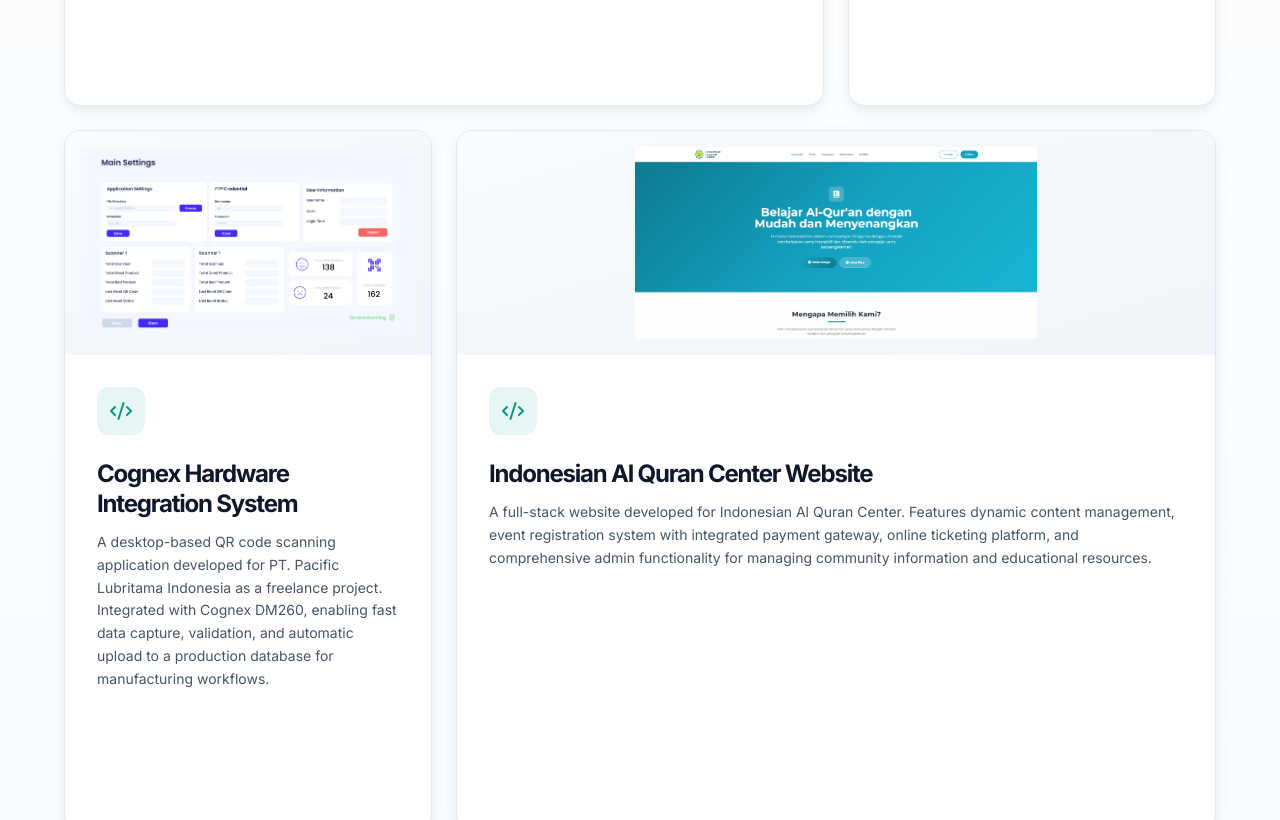
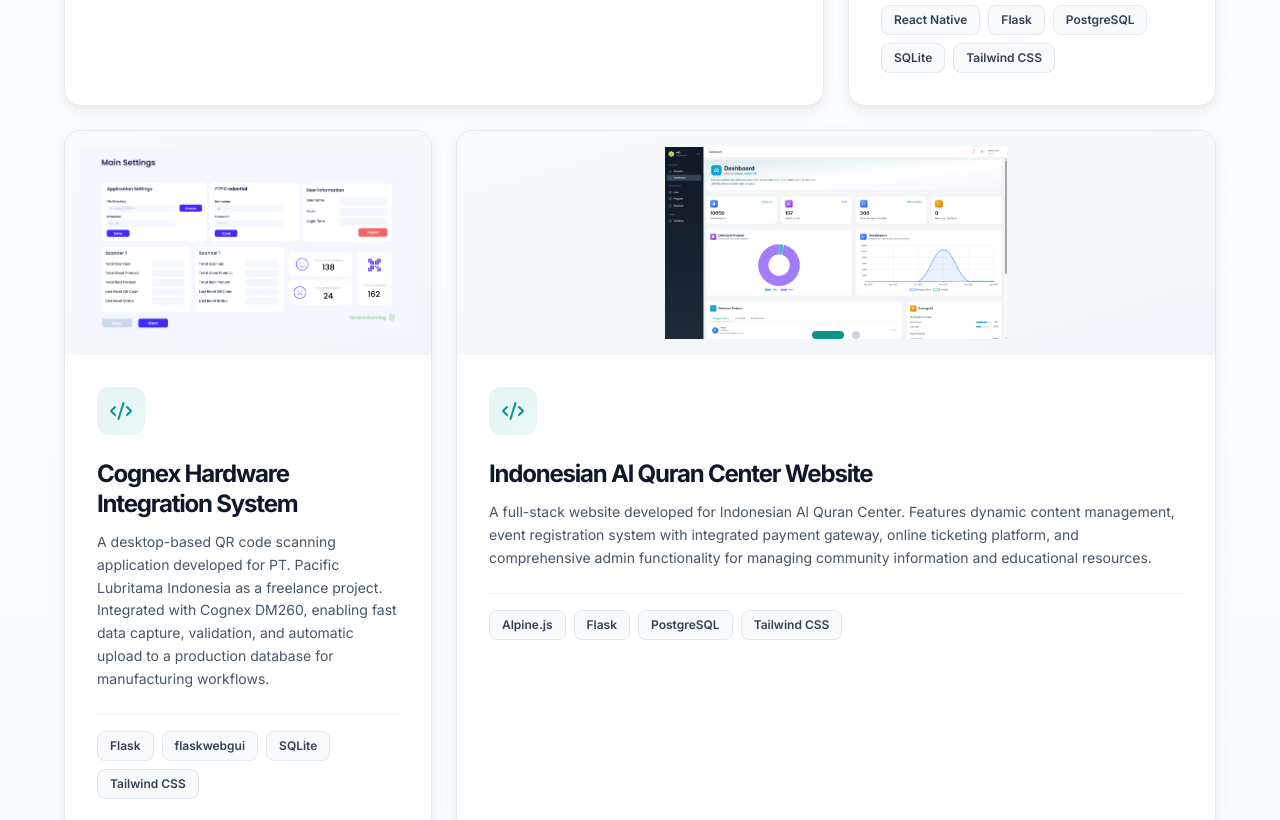
Before and after one commit to naufalwdd/naufalwdd.github.io, a React (Vite) app: page / in a window 1280 px wide. Shown: the part 3500-4320 px from the top of the page. Built offline with nearby package versions, Linux system fonts and the light colour scheme.

Commit message:
add carousel

```diff
--- a/src/components/Projects.tsx
+++ b/src/components/Projects.tsx
@@ -1,12 +1,14 @@
 import { motion } from 'framer-motion';
 import { ExternalLink, Code2, X } from 'lucide-react';
-import { useState } from 'react';
+import { useState, useEffect } from 'react';
 
 // Import images
 import PWAImage from '../assets/PWA.png';
 import POSImage from '../assets/POS.jpg';
+import POS2Image from '../assets/POS2.jpg';
 import PLIImage from '../assets/PLI.png';
 import IACImage from '../assets/IAC.png';
+import IAC2Image from '../assets/IAC2.png';
 
 const projects = [
     {
@@ -24,7 +26,7 @@ const projects = [
         tech: ["React Native", "Flask", "PostgreSQL", "SQLite", "Tailwind CSS"],
         gradient: "from-emerald-500/10 via-teal-500/10 to-green-500/10",
         span: "md:col-span-1",
-        image: POSImage
+        images: [POSImage, POS2Image]
     },
     {
         title: "Cognex Hardware Integration System",
@@ -37,16 +39,36 @@ const projects = [
     {
         title: "Indonesian Al Quran Center Website",
         description: "A full-stack website developed for Indonesian Al Quran Center. Features dynamic content management, event registration system with integrated payment gateway, online ticketing platform, and comprehensive admin functionality for managing community information and educational resources.",
-        tech: ["React.js", "Flask", "PostgreSQL", "Tailwind CSS"],
+        tech: ["Alpine.js", "Flask", "PostgreSQL", "Tailwind CSS"],
         gradient: "from-orange-500/10 via-amber-500/10 to-yellow-500/10",
         span: "md:col-span-2",
         link: "https://indonesianalqurancenter.or.id",
-        image: IACImage
+        images: [IAC2Image, IACImage]
     }
 ];
 
 export default function Projects() {
     const [selectedImage, setSelectedImage] = useState<{ src: string; title: string } | null>(null);
+    const [carouselIndices, setCarouselIndices] = useState<Record<number, number>>({});
+
+    // Auto-rotate carousel images
+    useEffect(() => {
+        const interval = setInterval(() => {
+            setCarouselIndices(prev => {
+                const newIndices = { ...prev };
+                projects.forEach((project, index) => {
+                    if ((project as any).images) {
+                        const currentIndex = prev[index] || 0;
+                        const imagesLength = (project as any).images.length;
+                        newIndices[index] = (currentIndex + 1) % imagesLength;
+                    }
+                });
+                return newIndices;
+            });
+        }, 3000); // Change image every 3 seconds
+
+        return () => clearInterval(interval);
+    }, []);
 
     const container = {
         hidden: { opacity: 0 },
@@ -95,14 +117,92 @@ export default function Projects() {
                             {/* Gradient Background */}
                             <div className={`absolute inset-0 bg-gradient-to-br ${project.gradient} opacity-0 group-hover:opacity-100 transition-opacity duration-500`} />
 
-                            {/* Project Image */}
-                            {project.image && (
+                            {/* Project Image or Carousel */}
+                            {((project as any).images || (project as any).image) && (
+                                <div className="relative h-56 overflow-hidden bg-gradient-to-br from-slate-50 to-slate-100 flex items-center justify-center rounded-t-2xl">
+                                    {(project as any).images ? (
+                                        // Carousel for multiple images
+                                        <>
                                             <div
-                                    onClick={() => setSelectedImage({ src: project.image!, title: project.title })}
-                                    className="relative h-56 overflow-hidden bg-gradient-to-br from-slate-50 to-slate-100 flex items-center justify-center rounded-t-2xl cursor-pointer group/image"
+                                                onClick={() => {
+                                                    const currentIndex = carouselIndices[index] || 0;
+                                                    setSelectedImage({
+                                                        src: (project as any).images[currentIndex],
+                                                        title: project.title
+                                                    });
+                                                }}
+                                                className="w-full h-full cursor-pointer group/image"
                                             >
                                                 <img
-                                        src={project.image}
+                                                    src={(project as any).images[carouselIndices[index] || 0]}
+                                                    alt={`${project.title} - Image ${(carouselIndices[index] || 0) + 1}`}
+                                                    className="w-full h-full object-contain p-4 group-hover/image:scale-110 transition-transform duration-500"
+                                                />
+                                                <div className="absolute inset-0 bg-black/0 group-hover/image:bg-black/5 transition-colors duration-300 flex items-center justify-center">
+                                                    <span className="text-white bg-accent/90 px-4 py-2 rounded-full text-sm font-semibold opacity-0 group-hover/image:opacity-100 transition-opacity duration-300">
+                                                        Click to preview
+                                                    </span>
+                                                </div>
+                                            </div>
+
+                                            {/* Carousel Navigation */}
+                                            <div className="absolute bottom-4 left-1/2 -translate-x-1/2 flex gap-2 z-10">
+                                                {(project as any).images.map((_: any, imgIndex: number) => (
+                                                    <button
+                                                        key={imgIndex}
+                                                        onClick={(e) => {
+                                                            e.stopPropagation();
+                                                            setCarouselIndices(prev => ({ ...prev, [index]: imgIndex }));
+                                                        }}
+                                                        className={`w-2 h-2 rounded-full transition-all duration-300 ${(carouselIndices[index] || 0) === imgIndex
+                                                            ? 'bg-accent w-8'
+                                                            : 'bg-slate-300 hover:bg-slate-400'
+                                                            }`}
+                                                        aria-label={`View image ${imgIndex + 1}`}
+                                                    />
+                                                ))}
+                                            </div>
+
+                                            {/* Previous/Next Buttons */}
+                                            <button
+                                                onClick={(e) => {
+                                                    e.stopPropagation();
+                                                    const currentIndex = carouselIndices[index] || 0;
+                                                    const newIndex = currentIndex === 0
+                                                        ? (project as any).images.length - 1
+                                                        : currentIndex - 1;
+                                                    setCarouselIndices(prev => ({ ...prev, [index]: newIndex }));
+                                                }}
+                                                className="absolute left-2 top-1/2 -translate-y-1/2 p-2 bg-white/80 hover:bg-white rounded-full shadow-md opacity-0 group-hover:opacity-100 transition-opacity duration-300 z-10"
+                                                aria-label="Previous image"
+                                            >
+                                                <svg className="w-5 h-5 text-slate-700" fill="none" stroke="currentColor" viewBox="0 0 24 24">
+                                                    <path strokeLinecap="round" strokeLinejoin="round" strokeWidth={2} d="M15 19l-7-7 7-7" />
+                                                </svg>
+                                            </button>
+                                            <button
+                                                onClick={(e) => {
+                                                    e.stopPropagation();
+                                                    const currentIndex = carouselIndices[index] || 0;
+                                                    const newIndex = (currentIndex + 1) % (project as any).images.length;
+                                                    setCarouselIndices(prev => ({ ...prev, [index]: newIndex }));
+                                                }}
+                                                className="absolute right-2 top-1/2 -translate-y-1/2 p-2 bg-white/80 hover:bg-white rounded-full shadow-md opacity-0 group-hover:opacity-100 transition-opacity duration-300 z-10"
+                                                aria-label="Next image"
+                                            >
+                                                <svg className="w-5 h-5 text-slate-700" fill="none" stroke="currentColor" viewBox="0 0 24 24">
+                                                    <path strokeLinecap="round" strokeLinejoin="round" strokeWidth={2} d="M9 5l7 7-7 7" />
+                                                </svg>
+                                            </button>
+                                        </>
+                                    ) : (
+                                        // Single image (existing behavior)
+                                        <div
+                                            onClick={() => setSelectedImage({ src: (project as any).image!, title: project.title })}
+                                            className="w-full h-full cursor-pointer group/image"
+                                        >
+                                            <img
+                                                src={(project as any).image}
                                                 alt={project.title}
                                                 className="w-full h-full object-contain p-4 group-hover/image:scale-110 transition-transform duration-500"
                                             />
@@ -113,9 +213,11 @@ export default function Projects() {
                                             </div>
                                         </div>
                                     )}
+                                </div>
+                            )}
 
                             {/* Content */}
-                            <div className="relative z-10 p-8 flex flex-col h-full">
+                            <div className="relative z-10 p-8 flex flex-col">
                                 {/* Header */}
                                 <div className="flex items-start justify-between mb-6">
                                     <div className="p-3 bg-gradient-to-br from-accent/10 to-accent-light/10 rounded-xl group-hover:scale-110 transition-transform duration-300">
@@ -138,17 +240,17 @@ export default function Projects() {
                                 </div>
 
                                 {/* Title & Description */}
-                                <div className="flex-1">
+                                <div className="mb-6">
                                     <h3 className="text-2xl font-bold text-slate-900 mb-3 leading-tight group-hover:text-accent transition-colors">
                                         {project.title}
                                     </h3>
-                                    <p className="text-slate-600 leading-relaxed text-sm mb-6">
+                                    <p className="text-slate-600 leading-relaxed text-sm">
                                         {project.description}
                                     </p>
                                 </div>
 
                                 {/* Tech Stack */}
-                                <div className="flex flex-wrap gap-2 pt-4 border-t border-slate-100">
+                                <div className="flex flex-wrap gap-2 pt-4 border-t border-slate-100 mt-auto">
                                     {project.tech.map((t) => (
                                         <span
                                             key={t}
```
Also changed, not shown: src/assets/IAC2.png (added), 1 other file (tests, documents, lock files or other folders). Lines whose indentation alone changed are shown as unchanged.
